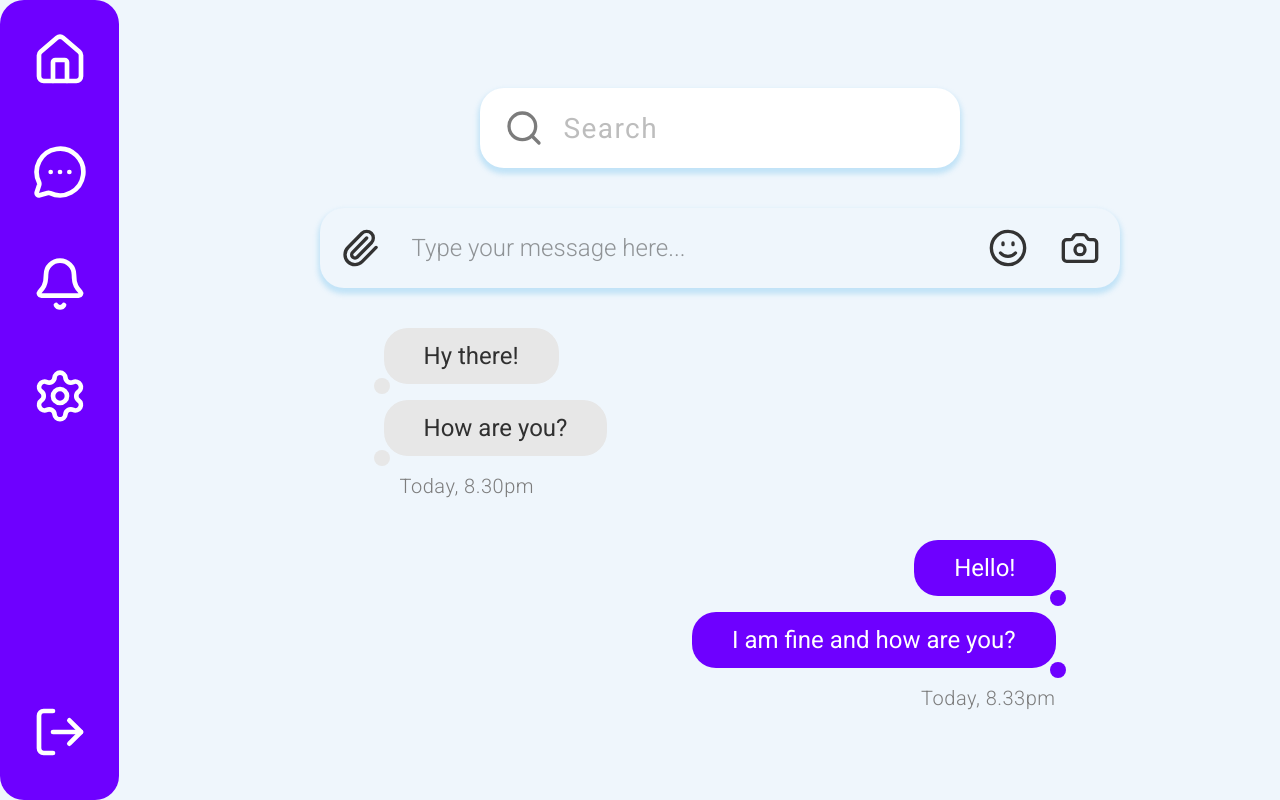
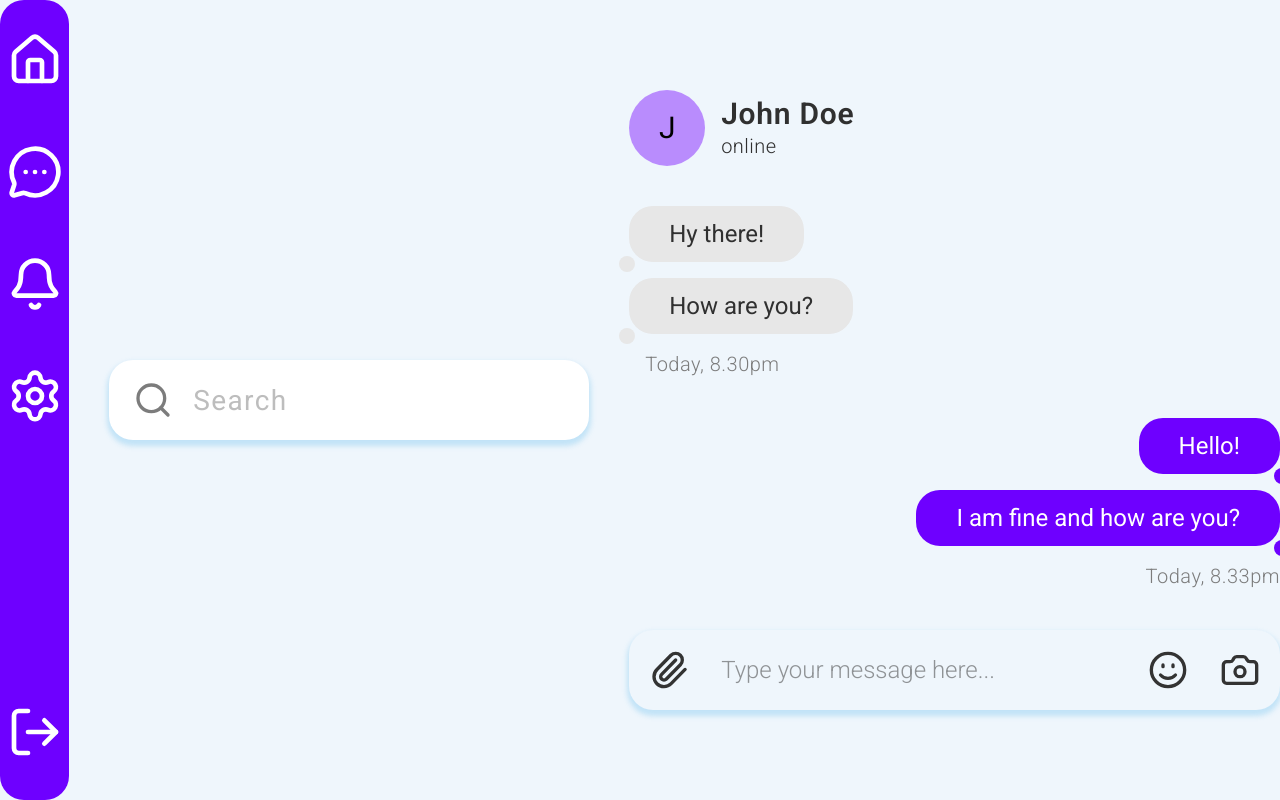
Before and after one commit to Nazarii-Lesniak/chatter, a Next.js app in the folder client/: page / in a window 1280 px wide. Built offline with nearby package versions, Linux system fonts and the light colour scheme.

Commit message:
feat(chat): add chat header with user info in ChatContent

```diff
--- a/client/src/app/page.tsx
+++ b/client/src/app/page.tsx
@@ -30,10 +30,10 @@ export default function ChatPage() {
           <LogOut aria-label="Logout" />
         </Button>
       </div>
+      <SearchInput />
       <div className="flex flex-col w-full justify-center items-center gap-10">
-        <SearchInput />
+        <ChatContent />
         <MessageInput />
-        <ChatContent />
       </div>
     </main>
   );
--- a/client/src/features/ui/ChatContent.tsx
+++ b/client/src/features/ui/ChatContent.tsx
@@ -1,10 +1,26 @@
 'use client';
 
-import { Message } from '@/entities/message/ui/Message';
+import { Message } from '@/entities/message/ui/message';
+import { User } from '@/entities/user/ui';
+import type { IUser } from '@/entities/user/ui/UserContext';
 
 export function ChatContent() {
+  const userData: IUser = {
+    id: '1',
+    username: 'John Doe',
+    status: 'online' as const,
+    lastSeen: ' - Last seen, 2.02pm',
+  };
+
   return (
-    <div className="flex flex-col w-full justify-center items-center gap-10 max-w-2xl">
+    <div className="flex flex-col w-full items-start justify-center gap-10 max-w-2xl">
+      <User user={userData}>
+        <User.Avatar />
+        <div className="flex flex-col">
+          <User.Username />
+          <User.LastSeen />
+        </div>
+      </User>
       <Message variant="companion" className="flex self-start">
         <Message.Bubble>Hy there!</Message.Bubble>
         <Message.Bubble>How are you?</Message.Bubble>
```
